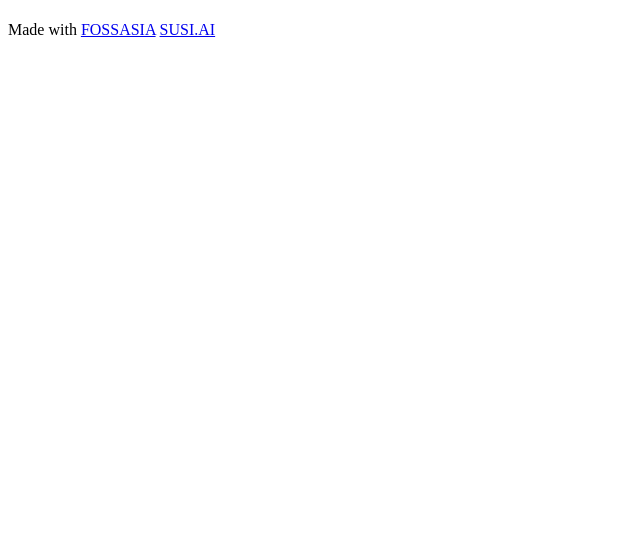
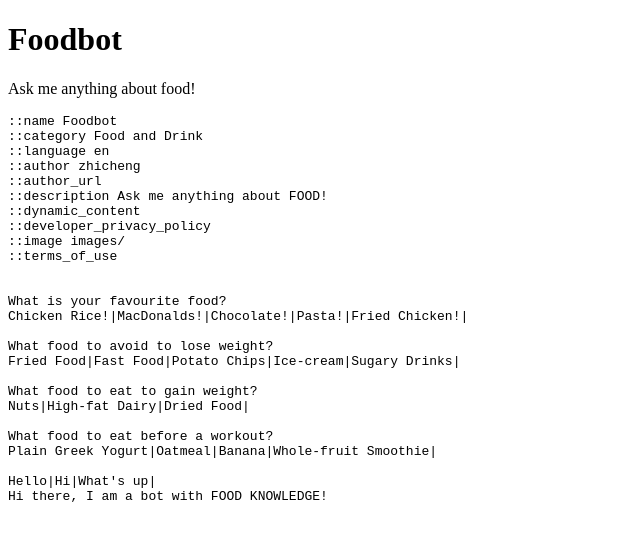
Before and after one commit to zhicheng11/FOODBOT, a plain HTML site: page index.html in a window 1280 px wide. Shown: the whole page, without its empty margins (0-640 px from the left). Drawn offline with Linux system fonts and the light colour scheme.

Commit message:
Update index.html

```diff
--- a/index.html
+++ b/index.html
@@ -4,13 +4,37 @@
     <meta charset="UTF-8">
     <meta name="viewport" content="width=device-width, initial-scale=1.0">
     <meta http-equiv="X-UA-Compatible" content="ie=edge">
-    <title><Foodbot></title>
+    <title>Foodbot</title>
 </head>
 <body>
-    <h1><Foodbot></h1>
-    <p><Ask me anything about food!></p>
-    <pre><!-- your chatbot code here --></pre>
-    <p>Made with <a href="http://fossasia.org">FOSSASIA</a> <a href="http://skills.susi.ai">SUSI.AI</a></p>
+    <h1>Foodbot</h1>
+    <p>Ask me anything about food!</p>
+    <pre>::name Foodbot
+::category Food and Drink
+::language en
+::author zhicheng
+::author_url <author_url>
+::description Ask me anything about FOOD!
+::dynamic_content <Yes/No>
+::developer_privacy_policy <link>
+::image images/<image_name>
+::terms_of_use <link>
+
+
+What is your favourite food?
+Chicken Rice!|MacDonalds!|Chocolate!|Pasta!|Fried Chicken!|
+
+What food to avoid to lose weight?
+Fried Food|Fast Food|Potato Chips|Ice-cream|Sugary Drinks|
+
+What food to eat to gain weight?
+Nuts|High-fat Dairy|Dried Food|
+
+What food to eat before a workout?
+Plain Greek Yogurt|Oatmeal|Banana|Whole-fruit Smoothie|
+
+Hello|Hi|What's up|
+Hi there, I am a bot with FOOD KNOWLEDGE!</pre>
     <script type='text/javascript' id='susi-bot-script' data-userid='5aa58de6a4ad9b17e5f124fc5ba28e0f' data-group='Food and Drink' data-language='en' data-skill='Foodbot' src='https://skills.susi.ai/susi-chatbot.js'></script>
 
 </body>
```
